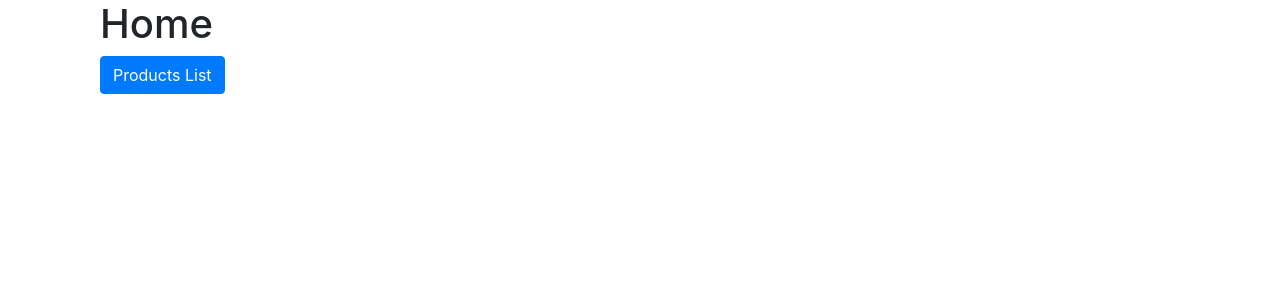
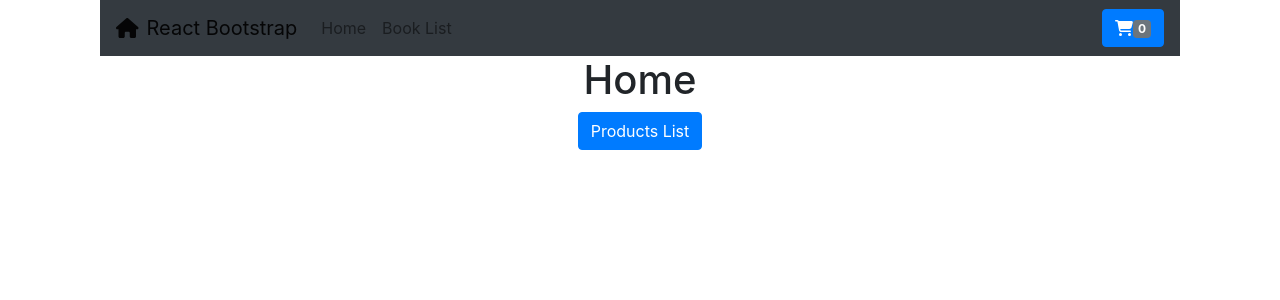
Before and after one commit to sotreduch2602/my-react-app, a React (Vite) app: page / in a window 1280 px wide. Shown: the top 300 px of the page. Built offline with nearby package versions, Linux system fonts and the light colour scheme; no server answers.

Commit message:
Implement navbar component, enhance cart functionality with item deletion, and update cart total calculation

```diff
--- a/src/App.jsx
+++ b/src/App.jsx
@@ -5,7 +5,7 @@ import Home from "./pages/Home";
 import ProductDetail from "./pages/products/ProductDetail";
 import CartList from "./pages/cart/CartList";
 import axios from "axios";
-
+import Navbar from "./layouts/navbar";
 axios.defaults.baseURL = "http://localhost:3000";
 
 const App = () => {
@@ -13,7 +13,8 @@ const App = () => {
     <>
       <BrowserRouter>
         <Routes>
-          <Route path="/" element={<Home />} />
+          <Route path="/" element={<Navbar />}>
+            <Route index element={<Home />} />
             <Route path="products">
               <Route index element={<ProductsList />} />
               <Route path="detail/:id" element={<ProductDetail />} />
@@ -24,6 +25,7 @@ const App = () => {
             <Route path="error">
               <Route path="404" element={<Error404 />} />
             </Route>
+          </Route>
         </Routes>
       </BrowserRouter>
     </>
--- /dev/null
+++ b/src/layouts/navbar.jsx
@@ -0,0 +1,64 @@
+import { Link, Outlet } from "react-router-dom";
+
+import {
+  Badge,
+  Button,
+  Container,
+  Nav,
+  Navbar,
+  NavDropdown,
+} from "react-bootstrap";
+import { FontAwesomeIcon } from "@fortawesome/react-fontawesome";
+import {
+  faHouse,
+  faLongArrowAltDown,
+  faShoppingCart,
+} from "@fortawesome/free-solid-svg-icons";
+import { useEffect, useState } from "react";
+import axios from "axios";
+
+const NavbarMenu = () => {
+  const [cartQuantity, setCartQuantity] = useState(0);
+
+  useEffect(() => {
+    axios.get("cart").then((res) => {
+      let quantity = 0;
+      res.data.forEach((item) => (quantity += item.quantity));
+      setCartQuantity(quantity);
+    });
+  }, []);
+
+  return (
+    <>
+      <Navbar
+        expand="lg"
+        className="bg-body-tertiary"
+        bg="dark"
+        data-bs-them="dark"
+      >
+        <Navbar.Brand as={Link} to={"/"}>
+          <FontAwesomeIcon icon={faHouse} className="pr-2" />
+          <span>React Bootstrap</span>
+        </Navbar.Brand>
+        <Navbar.Toggle />
+        <Navbar.Collapse id="basic-navbar-nav">
+          <Nav className="me-auto">
+            <Nav.Link as={Link} to={"/"}>
+              Home
+            </Nav.Link>
+            <Nav.Link as={Link} to={"/products"}>
+              Book List
+            </Nav.Link>
+          </Nav>
+          <Button className="ml-auto" as={Link} to={"/cart"}>
+            <FontAwesomeIcon icon={faShoppingCart} />
+            <Badge bg="secondary">{cartQuantity}</Badge>
+          </Button>
+        </Navbar.Collapse>
+      </Navbar>
+      <Outlet context={{ cartQuantity, setCartQuantity }} />
+    </>
+  );
+};
+
+export default NavbarMenu;
--- a/src/pages/Home.jsx
+++ b/src/pages/Home.jsx
@@ -3,10 +3,10 @@ import { Link } from "react-router-dom";
 
 const Home = () => {
   return (
-    <>
-      <h1>Home</h1>
+    <div className="text-center">
+      <h1 >Home</h1>
       <Button as={Link} to={'./products'}>Products List</Button>
-    </>
+    </div>
   );
 };
 
--- a/src/pages/cart/CartList.jsx
+++ b/src/pages/cart/CartList.jsx
@@ -1,11 +1,15 @@
+import { faTrash } from "@fortawesome/free-solid-svg-icons";
+import { FontAwesomeIcon } from "@fortawesome/react-fontawesome";
 import axios from "axios";
 import { useEffect, useState } from "react";
-import { Table } from "react-bootstrap";
+import { Button, ButtonGroup, Table } from "react-bootstrap";
 import { useParams } from "react-router-dom";
 
 const CartList = () => {
   const [cartItems, setCartItems] = useState([]);
   const [products, setProducts] = useState([]);
+
+  const [count, setCount] = useState(0);
 
   useEffect(() => {
     const fetchData = async () => {
@@ -16,16 +20,37 @@ const CartList = () => {
         ]);
         setCartItems(cartRes.data);
         setProducts(productsRes.data);
+        setCount(count + 1);
+        console.log(count);
       } catch (err) {
         setError(err.message);
       }
     };
     fetchData();
-  }, [cartItems, products]);
+  }, []);
 
   const getProduct = (products, productId) => {
     const product = products.find((item) => item.id === productId);
     return product ? product : null;
+  };
+
+  const calculateTotal = () => {
+    return cartItems.reduce((total, item) => {
+      const product = getProduct(products, item.product_id);
+      return total + (product?.price || 0) * item.quantity;
+    }, 0);
+  };
+
+  const handleDeleteCartItem = async (id) => {
+    try {
+      await axios.delete(`cart/${id}`);
+      setCartItems((prevItems) =>
+        prevItems.filter((cartItem) => cartItem.id != id)
+      );
+    } catch (error) {
+      console.error("Error deleting item:", error);
+      alert("Failed to delete item from cart");
+    }
   };
 
   return (
@@ -40,6 +65,7 @@ const CartList = () => {
             <th>Price</th>
             <th>Quantity</th>
             <th>SubTotal</th>
+            <th>Action</th>
           </tr>
         </thead>
         <tbody>
@@ -61,8 +87,24 @@ const CartList = () => {
               <td>
                 {getProduct(products, item.product_id)?.price * item.quantity}
               </td>
+              <td>
+                <ButtonGroup>
+                  <Button
+                    variant="danger"
+                    onClick={() => handleDeleteCartItem(item.id)}
+                  >
+                    <FontAwesomeIcon icon={faTrash} />
+                  </Button>
+                </ButtonGroup>
+              </td>
             </tr>
           ))}
+          <tr>
+            <td colSpan={5} className="table-dark text-center font-weight-bold">
+              Total
+            </td>
+            <td className="font-weight-bold">{calculateTotal()}</td>
+          </tr>
         </tbody>
       </Table>
     </>
--- a/src/pages/products/ProductCard.jsx
+++ b/src/pages/products/ProductCard.jsx
@@ -2,14 +2,18 @@ import { faCreditCard } from "@fortawesome/free-regular-svg-icons";
 import { faCartPlus } from "@fortawesome/free-solid-svg-icons";
 import { FontAwesomeIcon } from "@fortawesome/react-fontawesome";
 import { Button, Card, CardFooter } from "react-bootstrap";
-import { Link, useNavigate } from "react-router-dom";
+import { Link, useNavigate, useOutletContext } from "react-router-dom";
 import AddQuantityToCart from "../../functions/CartFunction";
+import { useEffect } from "react";
+import axios from "axios";
 
 const ProductCard = (props) => {
   let navigate = useNavigate();
+  const { cartQuantity, setCartQuantity } = useOutletContext();
 
   const handleAddToCart = () => {
     AddQuantityToCart(props.data, 1);
+    setCartQuantity(cartQuantity + 1);
     navigate("/cart");
   };
 
```
Also changed, not shown: public/database_eshop.json (+20 -10 lines). Lines whose indentation alone changed are shown as unchanged.
